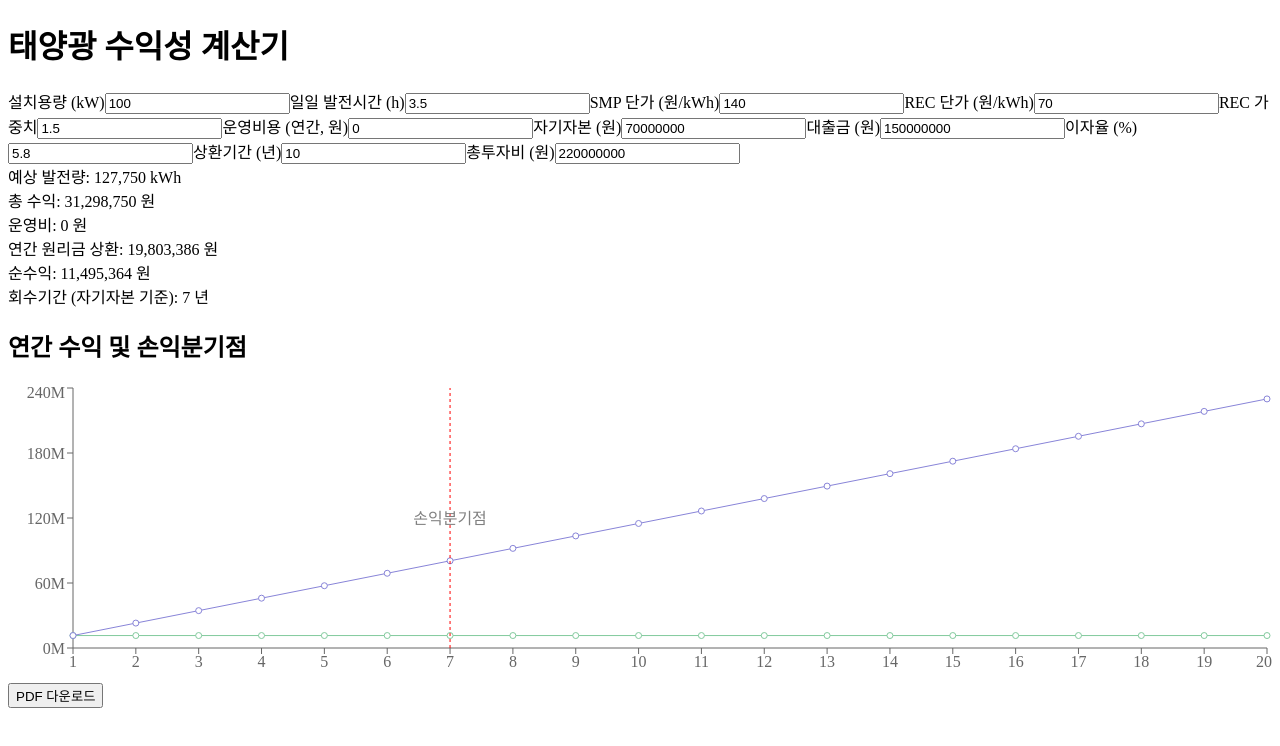
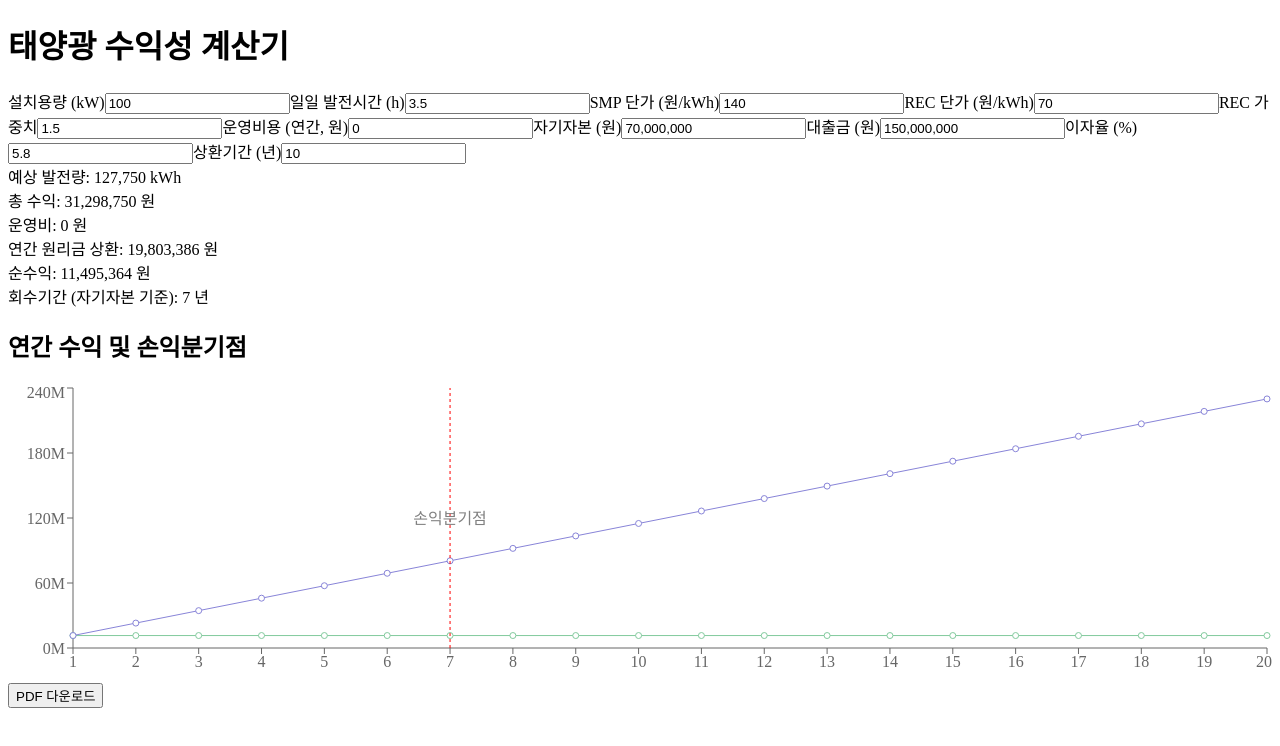
Before and after one commit to leejungmin1650/solar-calculator-dabin, a Next.js app: page / in a window 1280 px wide. Shown: the top 746 px of the page. Built offline with nearby package versions, Linux system fonts and the light colour scheme.

Commit message:
Add files via upload

```diff
--- a/components/CalculatorForm.js
+++ b/components/CalculatorForm.js
@@ -2,6 +2,10 @@ import React, { useState, useEffect } from 'react';
 
 function calculatePMT(rate, nper, pv) {
   return (rate * pv) / (1 - Math.pow(1 + rate, -nper));
+}
+
+function parseNumber(value) {
+  return parseFloat((value || '0').toString().replace(/,/g, '')) || 0;
 }
 
 export function CalculatorForm({ onDataChange }) {
@@ -12,28 +16,26 @@ export function CalculatorForm({ onDataChange }) {
     rec: 70,
     weight: 1.5,
     operationCost: 0,
-    equity: 70000000,
-    loan: 150000000,
+    equity: '70,000,000',
+    loan: '150,000,000',
     interest: 5.8,
-    term: 10,
-    totalCost: 220000000
+    term: 10
   });
 
   const handleChange = (e) => {
     setForm({ ...form, [e.target.name]: e.target.value });
   };
 
-  const capacity = parseFloat(form.capacity) || 0;
-  const hours = parseFloat(form.hours) || 0;
-  const smp = parseFloat(form.smp) || 0;
-  const rec = parseFloat(form.rec) || 0;
-  const weight = parseFloat(form.weight) || 0;
-  const operationCost = parseFloat(form.operationCost) || 0;
-  const equity = parseFloat(form.equity) || 0;
-  const loan = parseFloat(form.loan) || 0;
-  const interest = parseFloat(form.interest) || 0;
-  const term = parseFloat(form.term) || 0;
-  const totalCost = parseFloat(form.totalCost) || 0;
+  const capacity = parseNumber(form.capacity);
+  const hours = parseNumber(form.hours);
+  const smp = parseNumber(form.smp);
+  const rec = parseNumber(form.rec);
+  const weight = parseNumber(form.weight);
+  const operationCost = parseNumber(form.operationCost);
+  const equity = parseNumber(form.equity);
+  const loan = parseNumber(form.loan);
+  const interest = parseNumber(form.interest);
+  const term = parseNumber(form.term);
 
   const yearlyGen = capacity * 365 * hours;
   const revenue = yearlyGen * (smp + rec * weight);
@@ -45,7 +47,6 @@ export function CalculatorForm({ onDataChange }) {
   const payback = netProfit > 0 ? Math.ceil(equity / netProfit) : '-';
 
   useEffect(() => {
-    // 수익 그래프용 데이터 전달
     const data = [];
     let cumulative = 0;
     let breakEvenYear = null;
@@ -92,9 +93,6 @@ export function CalculatorForm({ onDataChange }) {
       <label>상환기간 (년)
         <input name="term" value={form.term} onChange={handleChange} className="border p-2 w-full" />
       </label>
-      <label>총투자비 (원)
-        <input name="totalCost" value={form.totalCost} onChange={handleChange} className="border p-2 w-full" />
-      </label>
 
       <div className="mt-2 text-gray-700 font-semibold space-y-1">
         <div>예상 발전량: {yearlyGen.toLocaleString()} kWh</div>
--- a/components/PDFButton.js
+++ b/components/PDFButton.js
@@ -9,19 +9,23 @@ export function PDFButton() {
       const imgData = canvas.toDataURL('image/png');
       const pdf = new jsPDF();
 
-      // 로고 이미지
       const logo = new Image();
       logo.src = '/logo.png';
       logo.onload = () => {
-        pdf.addImage(logo, 'PNG', 10, 10, 50, 15); // 로고 삽입
+        pdf.addImage(logo, 'PNG', 10, 10, 50, 15);
         pdf.setFontSize(10);
-        pdf.text('www.dabinenc.com', 10, 30); // 홈페이지 주소
+        pdf.text('www.dabinenc.com', 10, 30);
 
         const imgProps = pdf.getImageProperties(imgData);
         const pdfWidth = pdf.internal.pageSize.getWidth();
         const pdfHeight = (imgProps.height * pdfWidth) / imgProps.width;
 
         pdf.addImage(imgData, 'PNG', 0, 35, pdfWidth, pdfHeight);
+
+        pdf.setFontSize(9);
+        pdf.text("※ 본 수지분석표는 추정치를 기반으로 작성된 자료로,", 10, pdf.internal.pageSize.getHeight() - 20);
+        pdf.text("실제 수익과 차이가 발생할 수 있습니다. 해당 자료는 참고용이며, 법적 효력이 없음을 안내드립니다.", 10, pdf.internal.pageSize.getHeight() - 15);
+
         pdf.save('solar-calculator-report.pdf');
       };
     });
```
Also changed, not shown: 1 other file (tests, documents, lock files or other folders).
